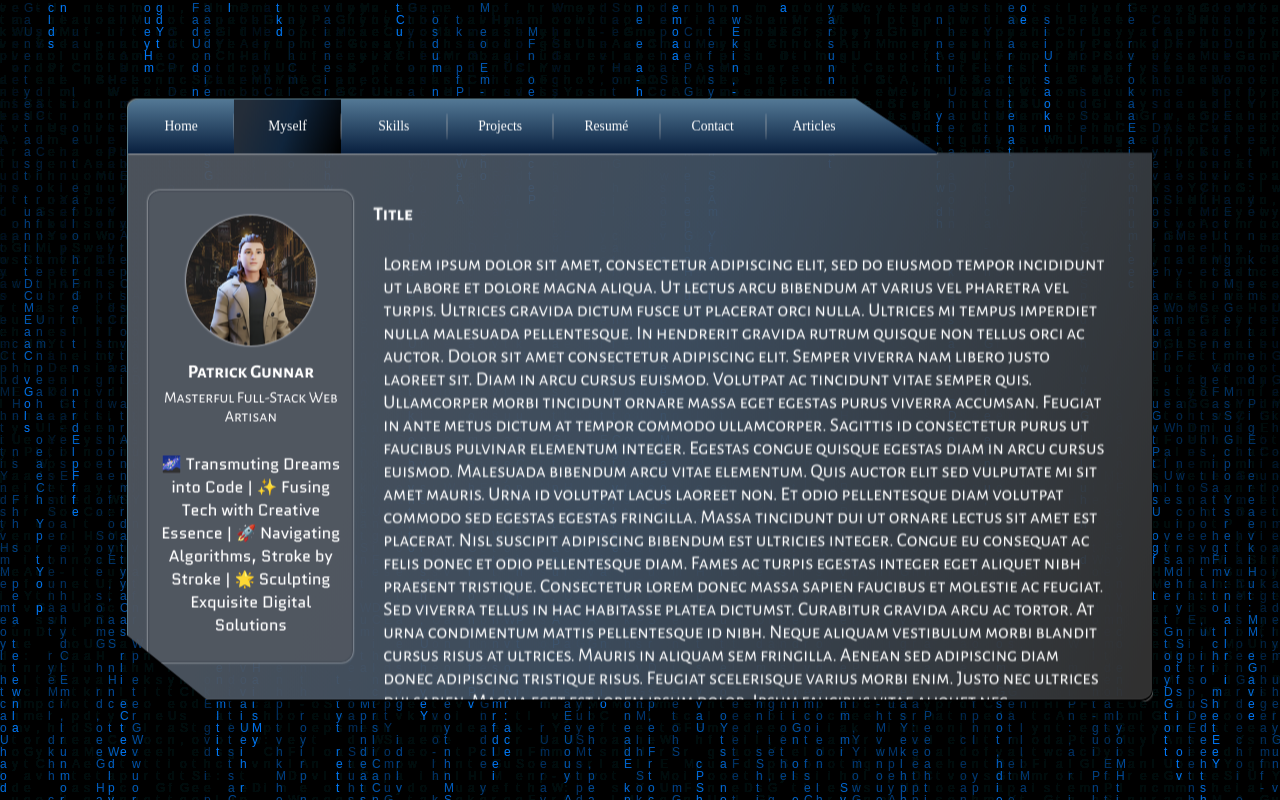
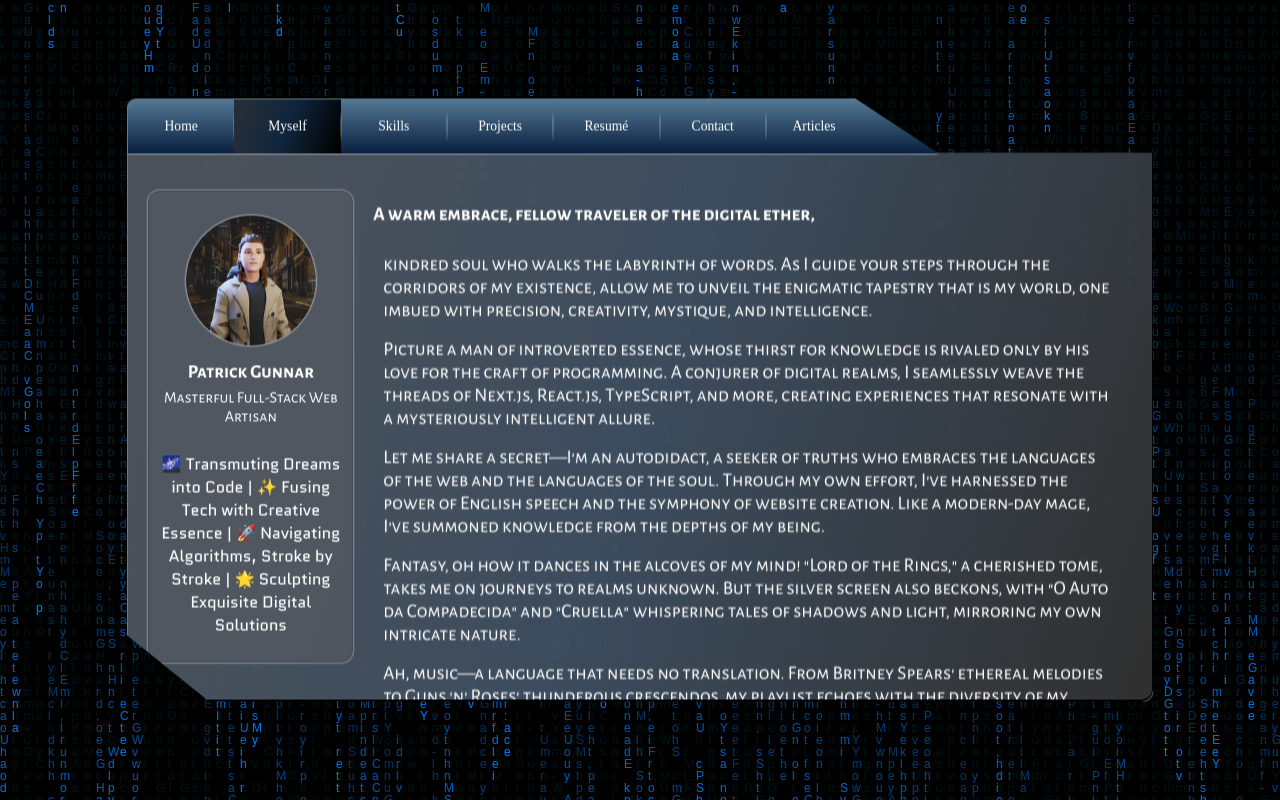
Before and after one commit to patrickgunnar/patrick-gunnar, a Next.js app: page /myself in a window 1280 px wide. Built offline with nearby package versions, Linux system fonts and the light colour scheme; a web font is replaced by a local one.

Commit message:
feat: added about myself

```diff
--- a/src/app/myself/components/MyselfContent.tsx
+++ b/src/app/myself/components/MyselfContent.tsx
@@ -98,15 +98,32 @@ const MyselfContent = () => {
                 </DockWrapper>
             </DockContainer>
             <TextWrapper margin="left: 22%;">
-                <TitleWrapper>Title</TitleWrapper>
+                <TitleWrapper>
+                    A warm embrace, fellow traveler of the digital ether,
+                </TitleWrapper>
                 <ParagraphWrapper>
-                    Lorem ipsum dolor sit amet, consectetur adipiscing elit, sed do eiusmod tempor incididunt ut labore et dolore magna aliqua. Ut lectus arcu bibendum at varius vel pharetra vel turpis. Ultrices gravida dictum fusce ut placerat orci nulla. Ultrices mi tempus imperdiet nulla malesuada pellentesque. In hendrerit gravida rutrum quisque non tellus orci ac auctor. Dolor sit amet consectetur adipiscing elit. Semper viverra nam libero justo laoreet sit. Diam in arcu cursus euismod. Volutpat ac tincidunt vitae semper quis. Ullamcorper morbi tincidunt ornare massa eget egestas purus viverra accumsan. Feugiat in ante metus dictum at tempor commodo ullamcorper. Sagittis id consectetur purus ut faucibus pulvinar elementum integer. Egestas congue quisque egestas diam in arcu cursus euismod. Malesuada bibendum arcu vitae elementum. Quis auctor elit sed vulputate mi sit amet mauris.
-
-                    Urna id volutpat lacus laoreet non. Et odio pellentesque diam volutpat commodo sed egestas egestas fringilla. Massa tincidunt dui ut ornare lectus sit amet est placerat. Nisl suscipit adipiscing bibendum est ultricies integer. Congue eu consequat ac felis donec et odio pellentesque diam. Fames ac turpis egestas integer eget aliquet nibh praesent tristique. Consectetur lorem donec massa sapien faucibus et molestie ac feugiat. Sed viverra tellus in hac habitasse platea dictumst. Curabitur gravida arcu ac tortor. At urna condimentum mattis pellentesque id nibh. Neque aliquam vestibulum morbi blandit cursus risus at ultrices. Mauris in aliquam sem fringilla. Aenean sed adipiscing diam donec adipiscing tristique risus. Feugiat scelerisque varius morbi enim. Justo nec ultrices dui sapien. Magna eget est lorem ipsum dolor. Ipsum faucibus vitae aliquet nec ullamcorper. Ullamcorper eget nulla facilisi etiam dignissim.
-
-                    Lorem ipsum dolor sit amet, consectetur adipiscing elit, sed do eiusmod tempor incididunt ut labore et dolore magna aliqua. Ut lectus arcu bibendum at varius vel pharetra vel turpis. Ultrices gravida dictum fusce ut placerat orci nulla. Ultrices mi tempus imperdiet nulla malesuada pellentesque. In hendrerit gravida rutrum quisque non tellus orci ac auctor. Dolor sit amet consectetur adipiscing elit. Semper viverra nam libero justo laoreet sit. Diam in arcu cursus euismod. Volutpat ac tincidunt vitae semper quis. Ullamcorper morbi tincidunt ornare massa eget egestas purus viverra accumsan. Feugiat in ante metus dictum at tempor commodo ullamcorper. Sagittis id consectetur purus ut faucibus pulvinar elementum integer. Egestas congue quisque egestas diam in arcu cursus euismod. Malesuada bibendum arcu vitae elementum. Quis auctor elit sed vulputate mi sit amet mauris.
-
-                    Urna id volutpat lacus laoreet non. Et odio pellentesque diam volutpat commodo sed egestas egestas fringilla. Massa tincidunt dui ut ornare lectus sit amet est placerat. Nisl suscipit adipiscing bibendum est ultricies integer. Congue eu consequat ac felis donec et odio pellentesque diam. Fames ac turpis egestas integer eget aliquet nibh praesent tristique. Consectetur lorem donec massa sapien faucibus et molestie ac feugiat. Sed viverra tellus in hac habitasse platea dictumst. Curabitur gravida arcu ac tortor. At urna condimentum mattis pellentesque id nibh. Neque aliquam vestibulum morbi blandit cursus risus at ultrices. Mauris in aliquam sem fringilla. Aenean sed adipiscing diam donec adipiscing tristique risus. Feugiat scelerisque varius morbi enim. Justo nec ultrices dui sapien. Magna eget est lorem ipsum dolor. Ipsum faucibus vitae aliquet nec ullamcorper. Ullamcorper eget nulla facilisi etiam dignissim.
+                    kindred soul who walks the labyrinth of words. As I guide your steps through the corridors of my existence, allow me to unveil the enigmatic tapestry that is my world, one imbued with precision, creativity, mystique, and intelligence.
+                </ParagraphWrapper>
+                <ParagraphWrapper>
+                    Picture a man of introverted essence, whose thirst for knowledge is rivaled only by his love for the craft of programming. A conjurer of digital realms, I seamlessly weave the threads of Next.js, React.js, TypeScript, and more, creating experiences that resonate with a mysteriously intelligent allure.
+                </ParagraphWrapper>
+                <ParagraphWrapper>
+                    Let me share a secret—I'm an autodidact, a seeker of truths who embraces the languages of the web and the languages of the soul. Through my own effort, I've harnessed the power of English speech and the symphony of website creation. Like a modern-day mage, I've summoned knowledge from the depths of my being.
+                </ParagraphWrapper>
+                <ParagraphWrapper>
+                    Fantasy, oh how it dances in the alcoves of my mind! "Lord of the Rings," a cherished tome, takes me on journeys to realms unknown. But the silver screen also beckons, with "O Auto da Compadecida" and "Cruella" whispering tales of shadows and light, mirroring my own intricate nature.
+                </ParagraphWrapper>
+                <ParagraphWrapper>
+                    Ah, music—a language that needs no translation. From Britney Spears' ethereal melodies to Guns 'n' Roses' thunderous crescendos, my playlist echoes with the diversity of my soul. Yet, my heart beats to the indie and MPB rhythms, a realm where Rita Lee reigns as the queen of Brazilian rock. Cássia Eller, Pitty, Renato Russo, Raul Seixas, and Manu Gavassi add layers of melody to my existence, a symphony of sonic exploration.
+                </ParagraphWrapper>
+                <ParagraphWrapper>
+                    From the heart of Brazil's embrace, I emerge, a steward of the Mineiro culture. In the kitchen, I am both alchemist and artisan, summoning flavors that pay homage to my roots. Pão de Queijo, a delicacy that embodies the essence of Minas Gerais, captivates my palate with its enchanting blend of cheese, particularly the smoky allure of Mineiro cheese.
+                </ParagraphWrapper>
+                <ParagraphWrapper>
+                    And to you, dear reader, I extend an invitation to partake in the symphony of my existence. With precision and creativity, I craft digital wonders that resonate with your deepest desires. As you traverse this labyrinth of words, may you feel the warmth of my narrative embrace, a connection woven with threads of intimacy and intelligence.
+                </ParagraphWrapper>
+                <ParagraphWrapper>
+                    Thus, I stand before you—an artisan of the web, an explorer of realms both real and virtual, a guardian of culture, and a purveyor of the mystique that makes life an enigmatic masterpiece.
                 </ParagraphWrapper>
             </TextWrapper>
         </ContentWrapper>
```
